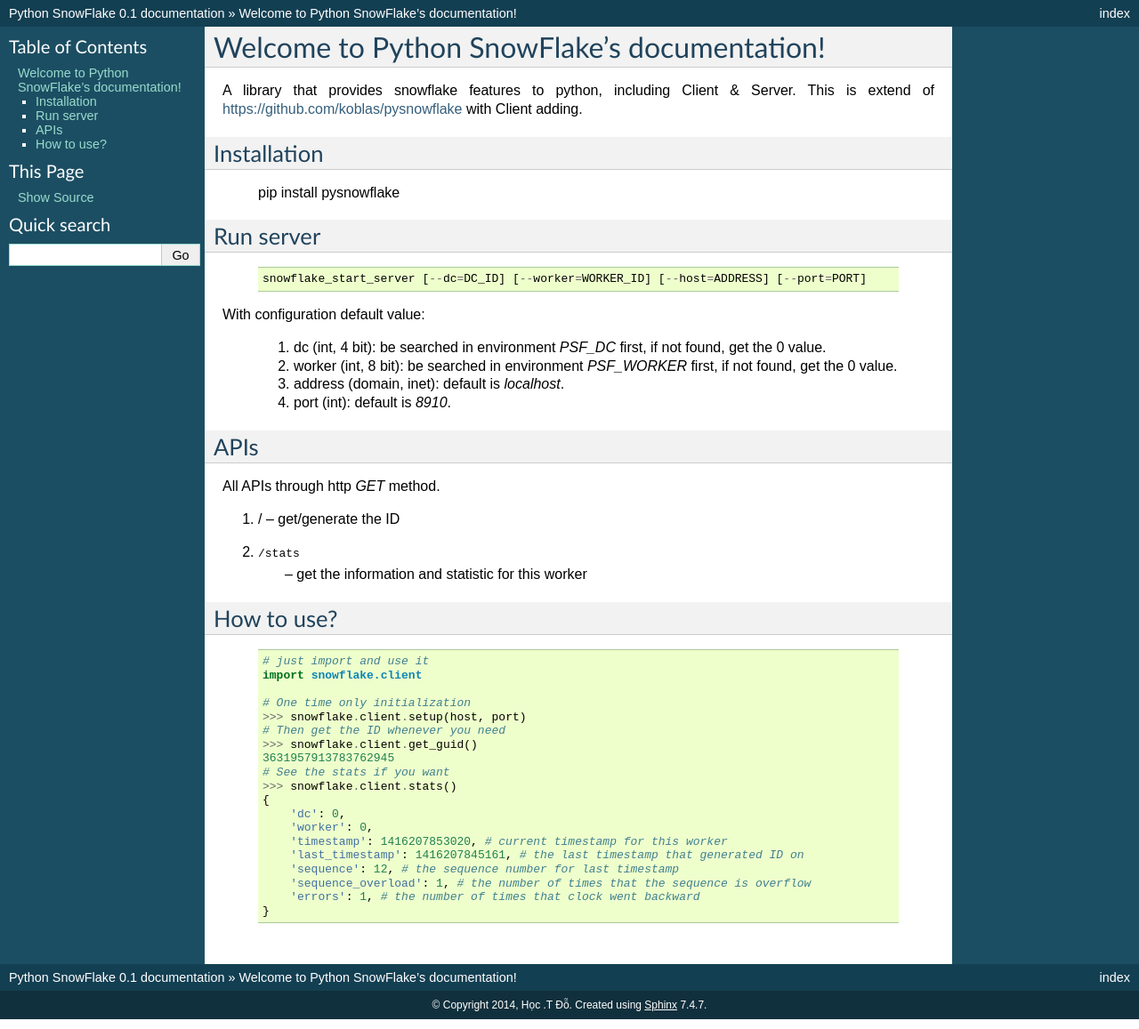
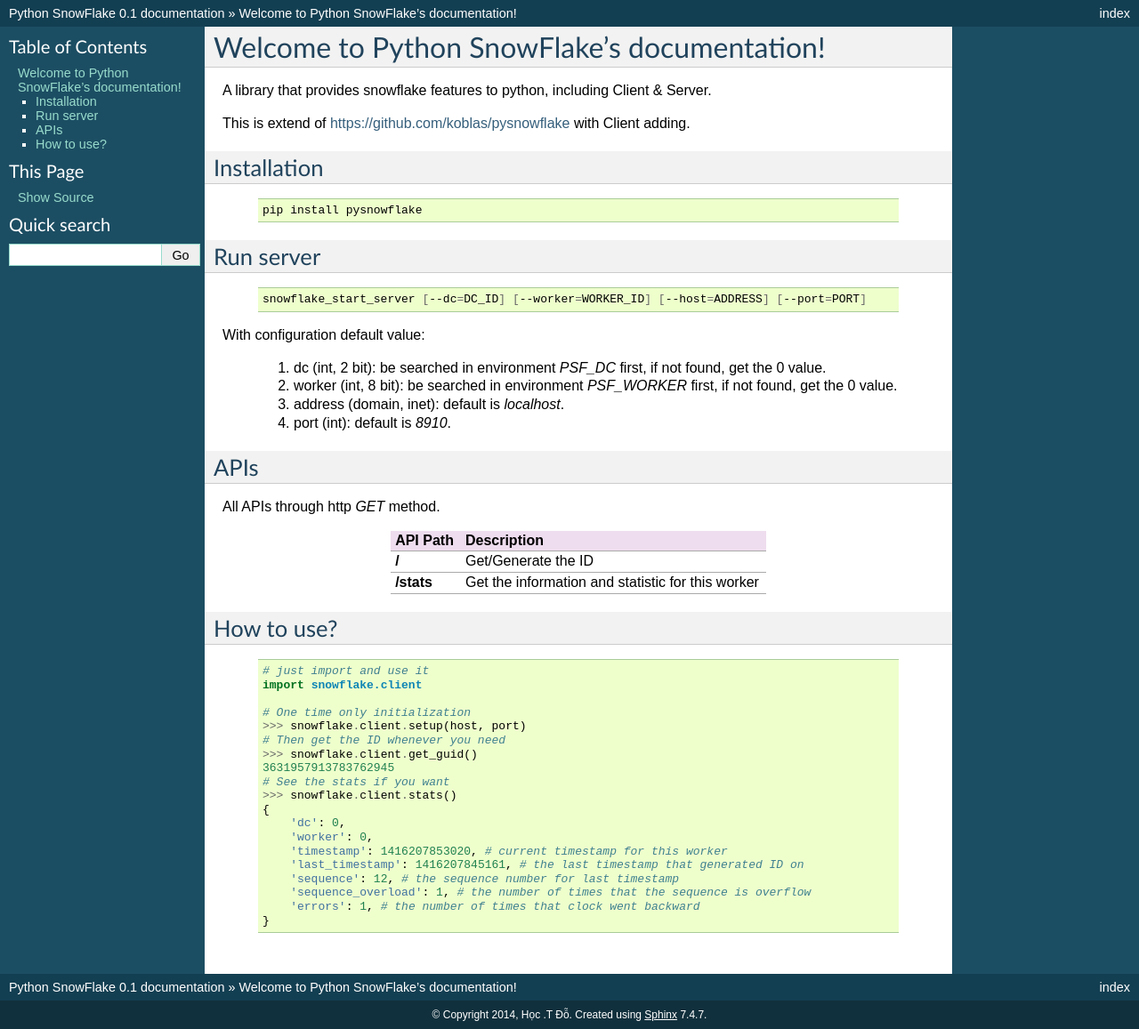
Before and after one commit to tarzanjw/pysnowflake, a Sphinx documentation site: the page built from docs/index.rst, in a window 1280 px wide. Shown: the whole page at 89% size. Built offline with Sphinx 7.4.7, drawn with Linux system fonts in a browser that asks for light colours.

Commit message:
documenation

```diff
--- a/docs/index.rst
+++ b/docs/index.rst
@@ -8,6 +8,7 @@ Welcome to Python SnowFlake's documentation!
 ============================================
 
 A library that provides snowflake features to python, including Client & Server.
+
 This is extend of https://github.com/koblas/pysnowflake with Client adding.
 
 .. _installation:
@@ -16,7 +17,9 @@ This is extend of https://github.com/koblas/pysnowflake with Client adding.
 Installation
 ------------
 
-    pip install pysnowflake
+    .. code-block:: bash
+
+        pip install pysnowflake
 
 .. _run_server:
 
@@ -24,13 +27,13 @@ Installation
 Run server
 ----------
 
-    .. code-block::
+    .. code-block:: bash
 
         snowflake_start_server [--dc=DC_ID] [--worker=WORKER_ID] [--host=ADDRESS] [--port=PORT]
 
 With configuration default value:
 
-    1. dc (int, 4 bit): be searched in environment `PSF_DC` first, if not found, get the 0 value.
+    1. dc (int, 2 bit): be searched in environment `PSF_DC` first, if not found, get the 0 value.
     2. worker (int, 8 bit): be searched in environment `PSF_WORKER` first, if not found, get the 0 value.
     3. address (domain, inet): default is `localhost`.
     4. port (int): default is `8910`.
@@ -43,8 +46,13 @@ APIs
 
 All APIs through http `GET` method.
 
-1. /                   -- get/generate the ID
-2. /stats              -- get the information and statistic for this worker
++-------------+---------------------------------------------------+
+| API Path    | Description                                       |
++=============+===================================================+
+|  **/**      | Get/Generate the ID                               |
++-------------+---------------------------------------------------+
+|  **/stats** | Get the information and statistic for this worker |
++-------------+---------------------------------------------------+
 
 .. _how-to-use:
 
```
